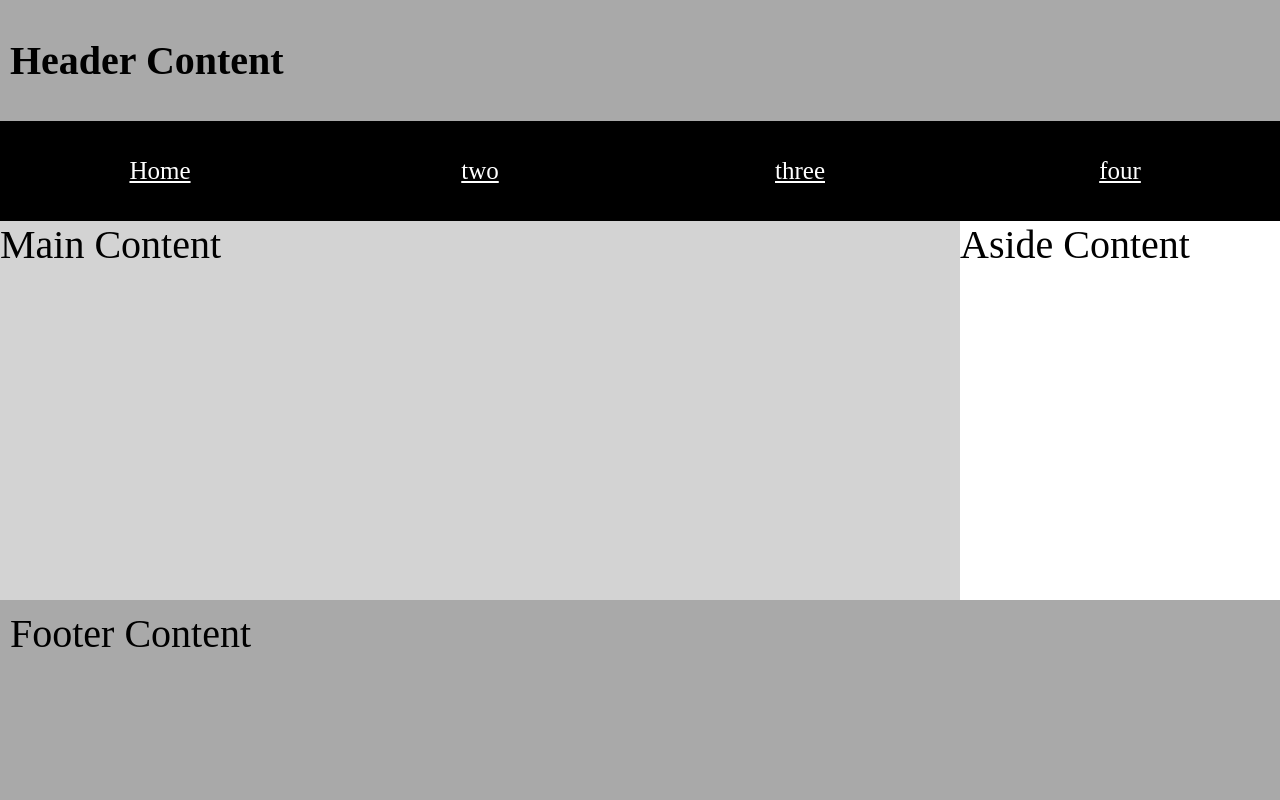
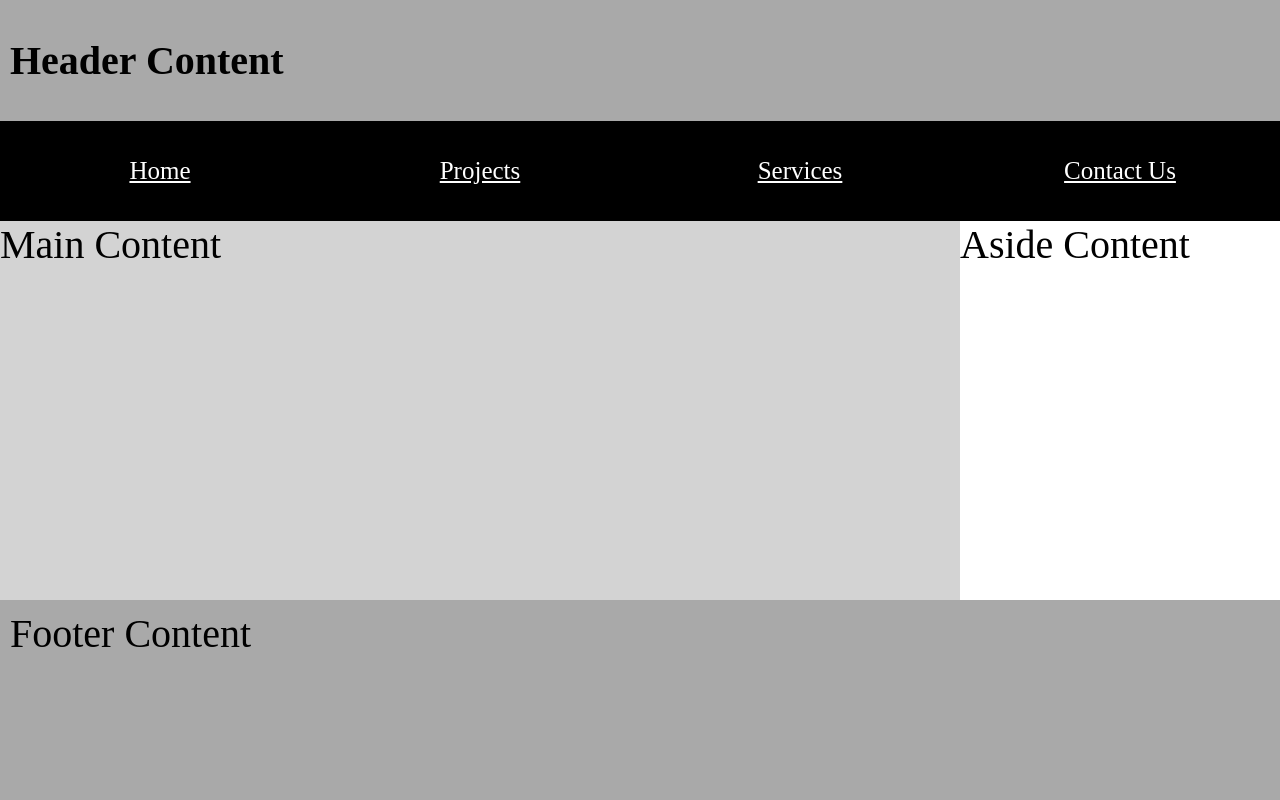
Before and after one commit to EnyaChang2002/wdd131, a plain HTML site: page week01/basic-layout.html in a window 1280 px wide. Drawn offline with Linux system fonts and the light colour scheme.

Commit message:
fixing words

```diff
--- a/week01/basic-layout.html
+++ b/week01/basic-layout.html
@@ -1,19 +1,21 @@
 <!DOCTYPE html>
 <html lang="en">
+
 <head>
     <meta charset="UTF-8">
     <meta name="viewport" content="width=device-width, initial-scale=1.0">
     <title>Enya Chang wdd131</title>
     <link href="styles/layout.css" rel="stylesheet" />
 </head>
+
 <body>
     <header>
         <h1>Header Content</h1>
         <nav>
             <a href="">Home</a>
-            <a href="">two</a>
-            <a href="">three</a>
-            <a href="">four</a>
+            <a href="">Projects</a>
+            <a href="">Services</a>
+            <a href="">Contact Us</a>
         </nav>
     </header>
 
@@ -26,4 +28,5 @@
     <footer>Footer Content</footer>
 
 </body>
+
 </html>
```
